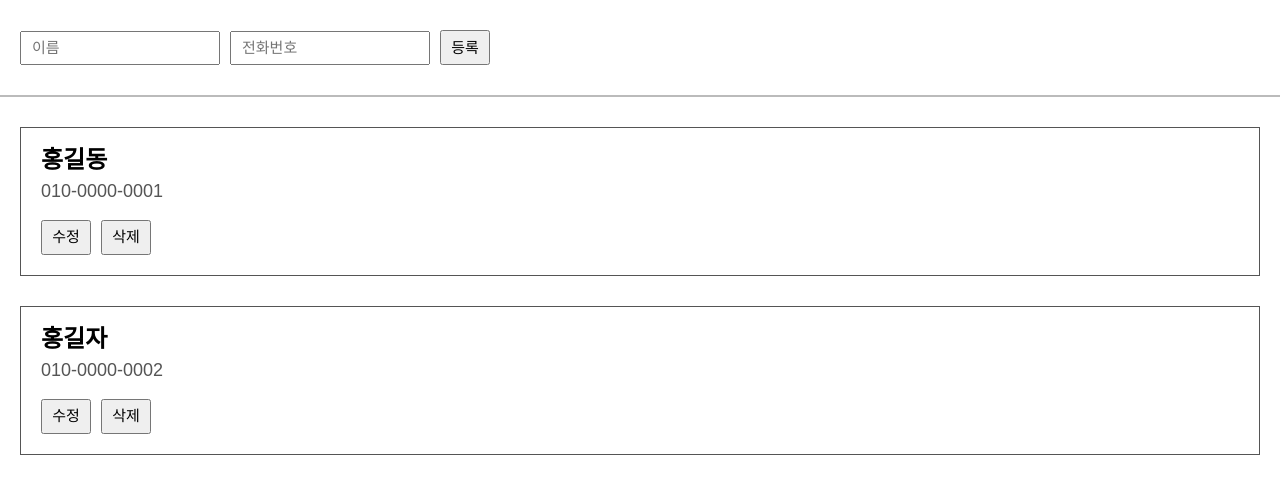
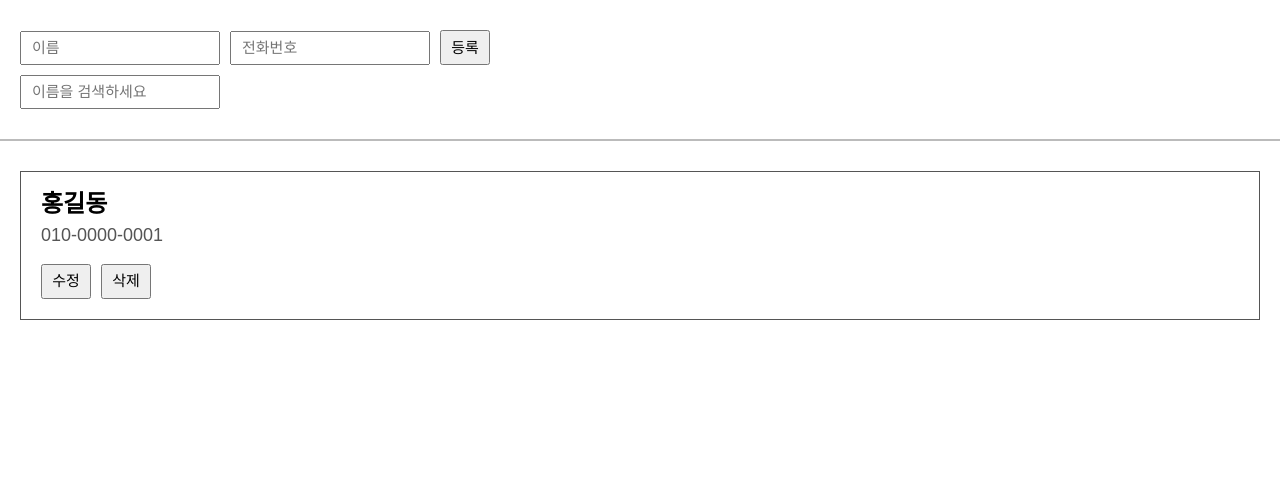
Before and after one commit to suyeon-hong/phone-book, a React (Create React App) app: page / in a window 1280 px wide. Shown: the top 494 px of the page. Built offline with nearby package versions, Linux system fonts and the light colour scheme; the HTML template or start-up script is replaced by a standard one.

Commit message:
:sparkles: 검색창 구현
See issues: #3

```diff
--- a/src/App.js
+++ b/src/App.js
@@ -4,7 +4,8 @@ import UserForm from './components/UserForm'
 import ListBox from './components/ListBox'
 
 const App = () => {
-  const currentId = useRef(3)
+  const currentId = useRef(2)
+  const [keyword, setKeyword] = useState('')
   const [userInput, setUserInput] = useState({
     name: '',
     number: ''
@@ -14,11 +15,6 @@ const App = () => {
       id: 1,
       name: '홍길동',
       number: '010-0000-0001'
-    },
-    {
-      id: 2,
-      name: '홍길자',
-      number: '010-0000-0002'
     }
   ])
 
@@ -45,11 +41,16 @@ const App = () => {
     setList(list => list.map(li => li.id === id ? { ...li, ...data } : li))
   }
 
+  const onSearch = (e) => {
+    setKeyword(e.target.value)
+  }
+
   const { name, number } = userInput
+  const filterdList = list.filter(li => li.name.indexOf(keyword) !== -1)
   return (
     <>
-      <UserForm onChange={onChange} onSubmit={onSubmit} name={name} number={number} />
-      <ListBox list={list} onRemove={onRemove} onUpdate={onUpdate} />
+      <UserForm onChange={onChange} onSubmit={onSubmit} name={name} number={number} onSearch={onSearch} />
+      <ListBox list={filterdList} onRemove={onRemove} onUpdate={onUpdate} />
     </>
   )
 }
--- a/src/components/UserForm.jsx
+++ b/src/components/UserForm.jsx
@@ -2,7 +2,13 @@ import React from 'react';
 import * as S from './Style';
 import PropTypes from 'prop-types';
 
-export default function UserForm({ name, number, onChange, onSubmit }) {
+export default function UserForm({
+  name,
+  number,
+  onChange,
+  onSubmit,
+  onSearch,
+}) {
   return (
     <>
       <S.UserInputBlock>
@@ -21,6 +27,7 @@ export default function UserForm({ name, number, onChange, onSubmit }) {
           />
           <S.Button>등록</S.Button>
         </form>
+        <S.Input placeholder="이름을 검색하세요" onChange={onSearch} />
       </S.UserInputBlock>
     </>
   );
```
